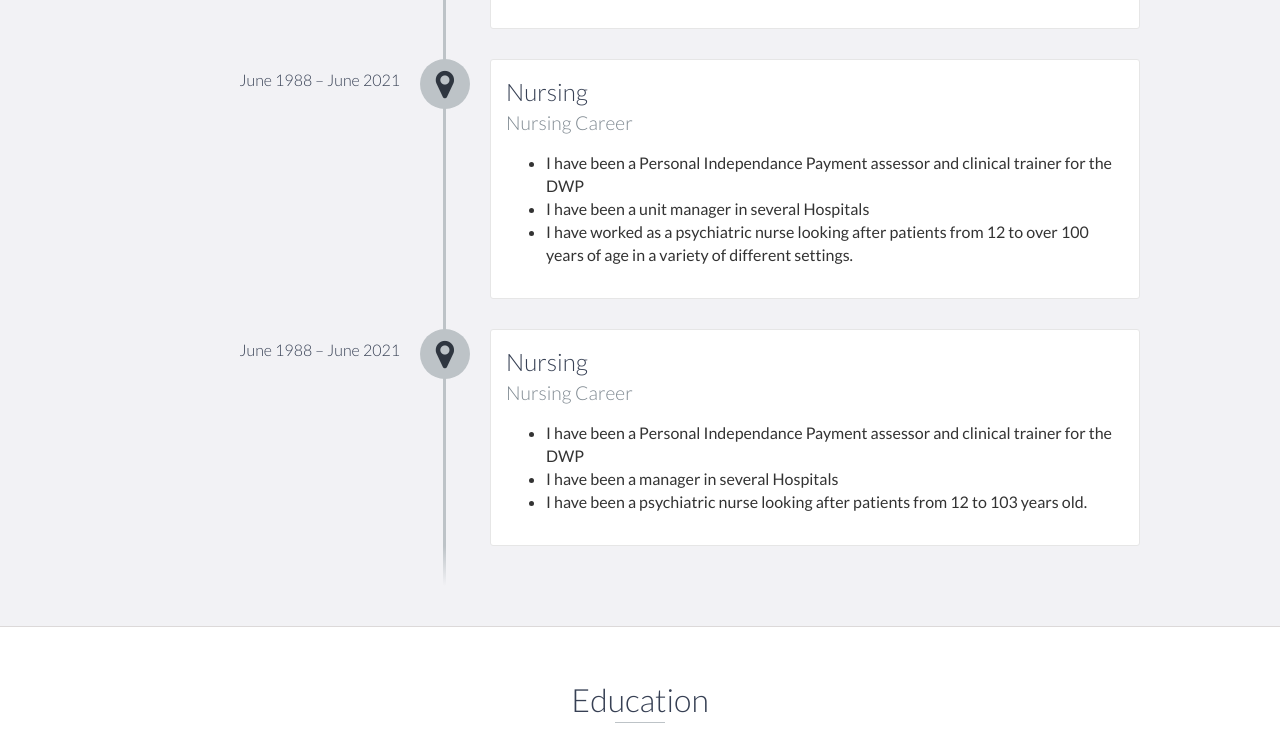
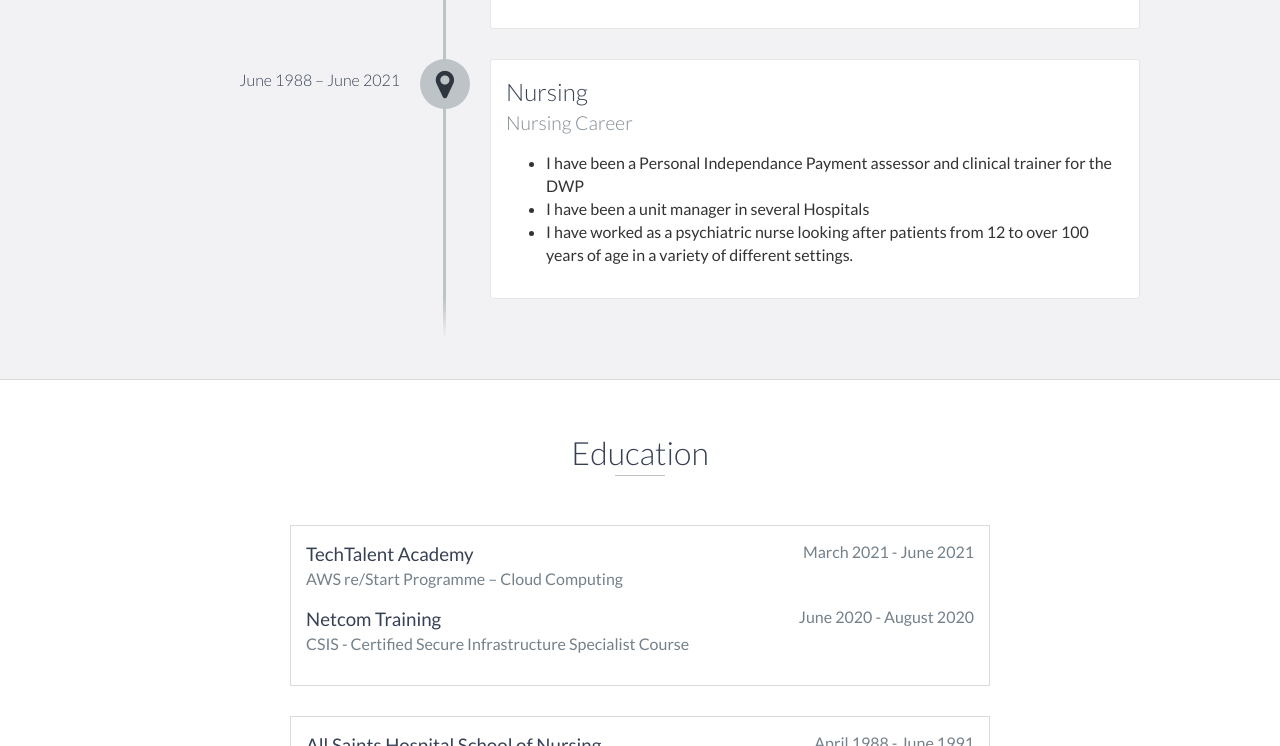
Before and after one commit to GaryCReed/GaryCReed.github.io, a website: page index.html in a window 1280 px wide. Shown: the part 1655-2401 px from the top of the page. Drawn offline with nearby package versions, Linux system fonts and the light colour scheme.

Commit message:
Add files via upload

```diff
--- a/index.html
+++ b/index.html
@@ -112,15 +112,7 @@
                 </ul>
             </div>
 
-            <div data-date="June 1988 – June 2021">
-                <h3>Nursing</h3>
-                <h4>Nursing Career</h4>
-                <ul>
-                    <li>I have been a Personal Independance Payment assessor and clinical trainer for the DWP</li>
-                    <li>I have been a manager in several Hospitals</li>
-                    <li>I have been a psychiatric nurse looking after patients from 12 to 103 years old.</li>
-                </ul>
-            </div>
+
         </div>
     </div>
     <!-- End #experience -->
```
